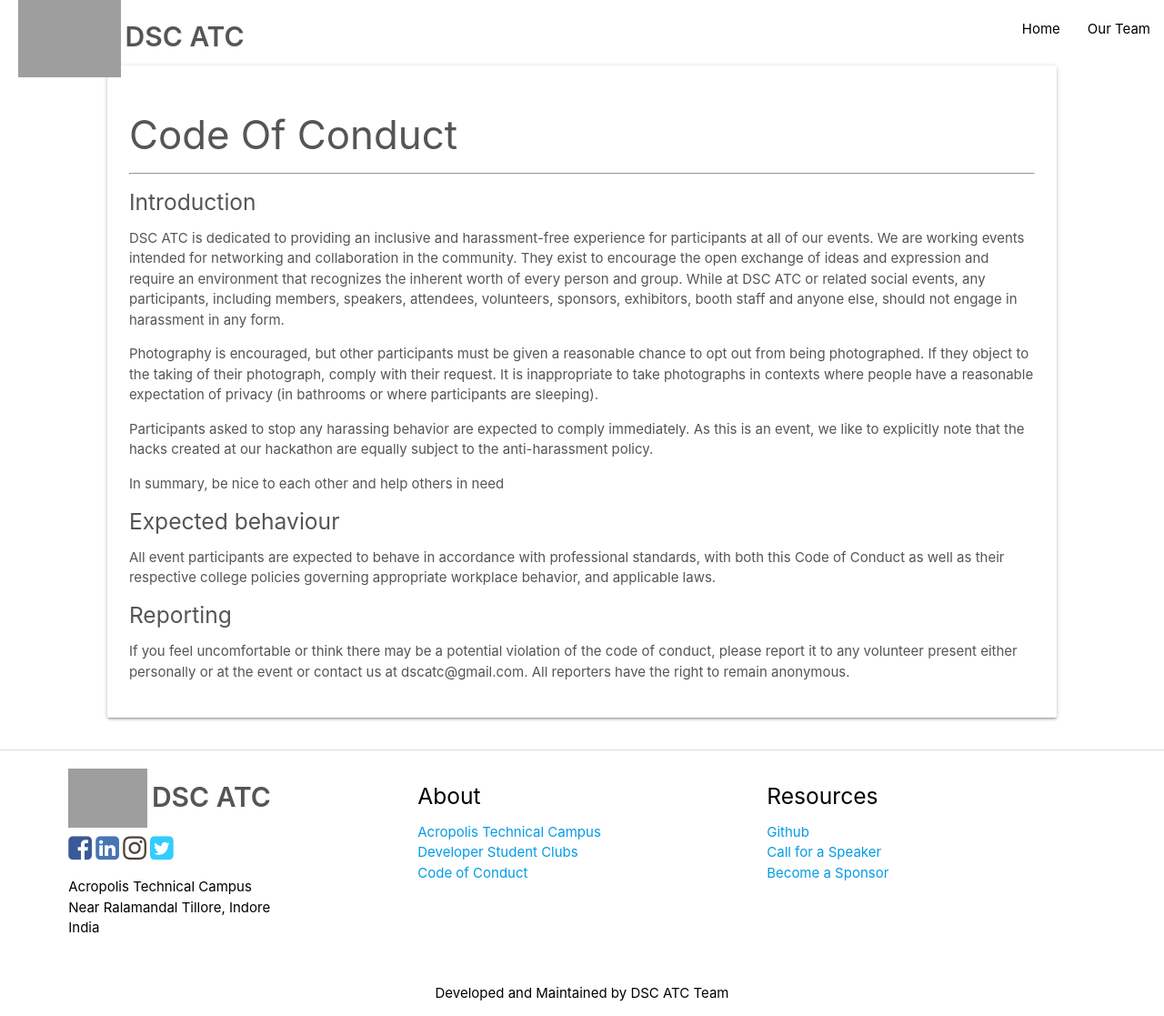
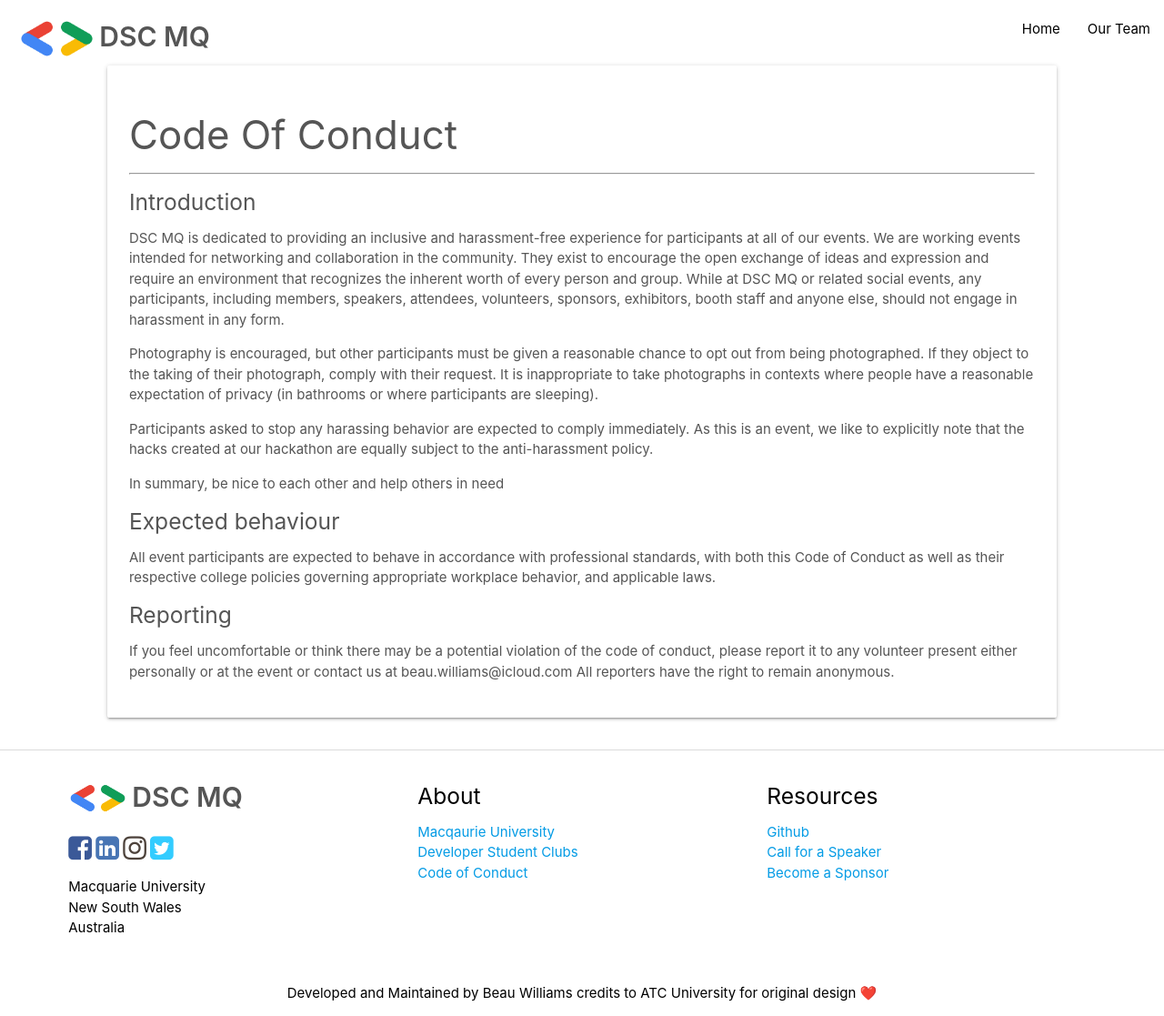
Before and after one commit to beauwilliams/DSCMQWebsite, a Flask app: template app/templates/code-of-conduct.html in a window 1280 px wide. Shown: the whole page at 91% size. Run offline with Flask 2, Linux system fonts and the light colour scheme; the template is opened without the code that fills it, so the values that code supplies are empty; grey boxes are pictures that could not be loaded.

Commit message:
Mockup complete for now, deployed waiting on feedback

```diff
--- a/app/templates/code-of-conduct.html
+++ b/app/templates/code-of-conduct.html
@@ -1,8 +1,9 @@
 <!DOCTYPE html>
 <html lang="en">
+
 <head>
 	<meta charset="UTF-8">
-	<title>DSC ATC | Code Of Conduct</title>
+	<title>DSC MQ | Code Of Conduct</title>
 	<script src="https://ajax.googleapis.com/ajax/libs/jquery/3.4.1/jquery.min.js"></script>
 	<link rel="stylesheet" href="https://cdnjs.cloudflare.com/ajax/libs/materialize/1.0.0/css/materialize.min.css">
 	<link href="https://fonts.googleapis.com/icon?family=Material+Icons" rel="stylesheet">
@@ -10,8 +11,9 @@
 	<link rel="stylesheet" href="https://cdnjs.cloudflare.com/ajax/libs/font-awesome/4.7.0/css/font-awesome.min.css">
 	<link rel="stylesheet" type="text/css" href="css/main.css">
 	<script src="js/main.js"></script>
-	<link rel="icon" href="img/logo.png" type="image/gif" sizes="16x16">
-	<meta name="viewport" content="width=device-width, initial-scale=1.0, minimum-scale=1"/>
+	<link rel="icon" href="static/logo.png" type="image/gif" sizes="16x16">
+	<meta name="viewport" content="width=device-width, initial-scale=1.0, minimum-scale=1" />
+
 <body>
 	<div class="bouncing-loader" id="preloader">
 		<div></div>
@@ -25,10 +27,11 @@
 		<nav class="main-nav no-shadows" id="main-nav">
 			<div class="nav-wrapper">
 				<a href="/" class="black-text">
-				<img class="nav-logo" src="img/logo.png"/>
-				<span class="nav-text">DSC ATC</span>
+					<img class="nav-logo" src="static/logo.png" />
+					<span class="nav-text">DSC MQ</span>
 				</a>
-			<a href="#" data-target="mobile-demo" class="sidenav-trigger"><i class="material-icons black-text">menu</i></a>
+				<a href="#" data-target="mobile-demo" class="sidenav-trigger"><i
+						class="material-icons black-text">menu</i></a>
 				<ul class="right hide-on-med-and-down">
 					<li><a href="/" class="black-text">Home</a></li>
 					<li><a href="team.html" class="black-text">Our Team</a></li>
@@ -47,18 +50,22 @@
 		<div class="col s12 m10 l10 offset-l1 offset-m1">
 			<div class="card-panel white">
 				<span style="color: #555">
-			<h3>Code Of Conduct</h3><hr>
+					<h3>Code Of Conduct</h3>
+					<hr>
 					<h5>Introduction</h5>
-			<p>DSC ATC is dedicated to providing an inclusive and harassment-free experience for
-				participants at all of our events. We are working events intended for networking and collaboration in
+					<p>DSC MQ is dedicated to providing an inclusive and harassment-free experience for
+						participants at all of our events. We are working events intended for networking and
+						collaboration in
 						the community. They exist to encourage the open exchange of ideas and expression and require an
-				environment that recognizes the inherent worth of every person and group. While at DSC ATC
+						environment that recognizes the inherent worth of every person and group. While at DSC MQ
 						or related social events, any participants, including members, speakers, attendees,
 						volunteers, sponsors, exhibitors, booth staff and anyone else, should not engage in harassment
 						in any form.</p>
-			<p>Photography is encouraged, but other participants must be given a reasonable chance to opt out from
+					<p>Photography is encouraged, but other participants must be given a reasonable chance to opt out
+						from
 						being photographed. If they object to the taking of their photograph, comply with their request.
-				It is inappropriate to take photographs in contexts where people have a reasonable expectation of
+						It is inappropriate to take photographs in contexts where people have a reasonable expectation
+						of
 						privacy (in bathrooms or where participants are sleeping).</p>
 					<p>Participants asked to stop any harassing behavior are expected to comply immediately.
 						As this is an event, we like to explicitly note that the hacks created at our hackathon
@@ -70,7 +77,8 @@
 						governing appropriate workplace behavior, and applicable laws.</p>
 					<h5>Reporting</h5>
 					<p>If you feel uncomfortable or think there may be a potential violation of the code of conduct,
-				please report it to any volunteer present either personally or at the event or contact us at dscatc@gmail.com.
+						please report it to any volunteer present either personally or at the event or contact us at
+						beau.williams@icloud.com
 						All reporters have the right to remain anonymous.</p>
 
 				</span>
@@ -83,28 +91,29 @@
 		<div class="container footer-container">
 			<div class="row">
 				<div class="col l4 s12">
-				<img src="img/logo.png" class="footer-1"/><span class="footer-logo-text">DSC ATC</span><br>
+					<img src="static/logo.png" class="footer-1" /><span class="footer-logo-text">DSC MQ</span><br>
 					<div class="social-icons">
-					<a href="https://www.facebook.com/dscatc11" target="_blank"><i
+						<a href="https://www.facebook.com/" target="_blank"><i
 								class="fa fa-facebook-square fa-2x facebook-icon"></i></a>
-					<a href="https://www.linkedin.com/company/dscatc" target="_blank"><i class="fa fa-linkedin-square fa-2x linkedin-icon"></i></a>
-					<a href="https://instagram.com/dscatc" target="_blank"><i
+						<a href="https://www.linkedin.com/" target="_blank"><i
+								class="fa fa-linkedin-square fa-2x linkedin-icon"></i></a>
+						<a href="https://instagram.com/" target="_blank"><i
 								class="fa fa-instagram fa-2x instagram-icon"></i></a>
-					<a href="https://twitter.com/dscatc" target="_blank"><i
+						<a href="https://twitter.com/" target="_blank"><i
 								class="fa fa-twitter-square fa-2x twitter-icon"></i></a>
 					</div>
 					<p>
-					Acropolis Technical Campus<br>
-					Near Ralamandal Tillore, Indore<br>
-					India
+						Macquarie University<br>
+						New South Wales<br>
+						Australia
 					</p>
 				</div>
 				<div class="col l4 s12">
 					<h5 class="">About</h5>
 					<ul>
-					<li><a class="text-lighten-3" href="http://acropolistechnicalcampus.com/" target="_blank">Acropolis
-						Technical Campus</a></li>
-					<li><a class="text-lighten-3" href="https://developers.google.com/community/dsc/"
+						<li><a class="text-lighten-3" href="https://www.mq.edu.au/" target="_blank">Macqaurie
+								University</a></li>
+						<li><a class="text-lighten-3" href="hhttps://dsc.community.dev/macquarie-university/"
 								target="_blank">Developer Student Clubs</a></li>
 						<li><a class="text-lighten-3" href="code-of-conduct.html" target="_blank">Code of Conduct</a>
 						</li>
@@ -113,7 +122,7 @@
 				<div class="col l4 s12">
 					<h5 class="">Resources</h5>
 					<ul>
-					<li><a class="text-lighten-3" href="http://github.com/dscatc/">Github</a></li>
+						<li><a class="text-lighten-3" href="http://github.com/beauwilliams/">Github</a></li>
 						<li><a class="text-lighten-3" href="#!">Call for a Speaker</a></li>
 						<li><a class="text-lighten-3" href="#!">Become a Sponsor</a></li>
 					</ul>
@@ -122,9 +131,10 @@
 		</div>
 		<div class="footer-copyright black-text white darken-3">
 			<div class="container center">
-			Developed and Maintained by DSC ATC Team
+				Developed and Maintained by Beau Williams credits to ATC University for original design ❤️
 			</div>
 		</div>
 	</footer>
 </body>
+
 </html>
```
Lines whose indentation alone changed are shown as unchanged.
